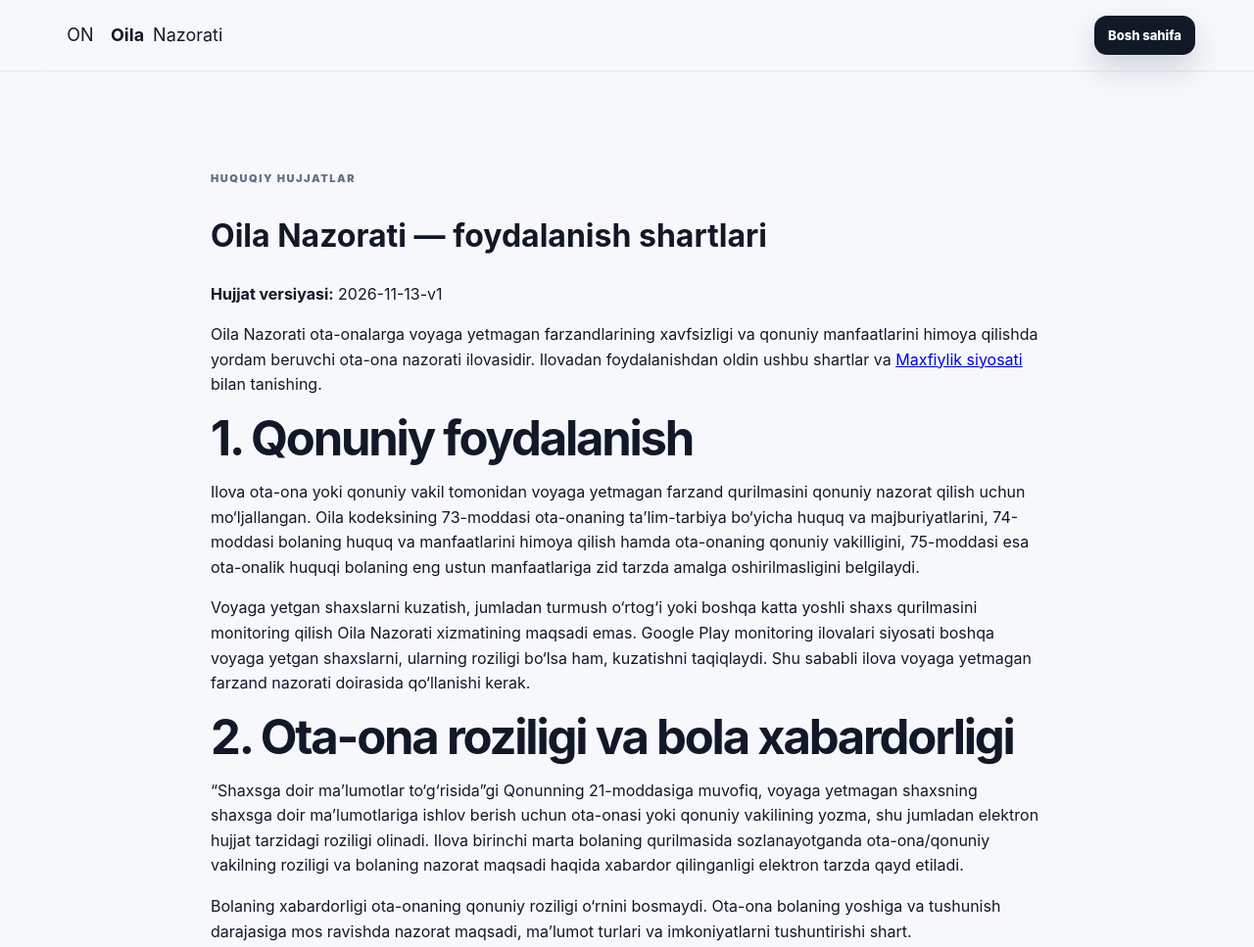
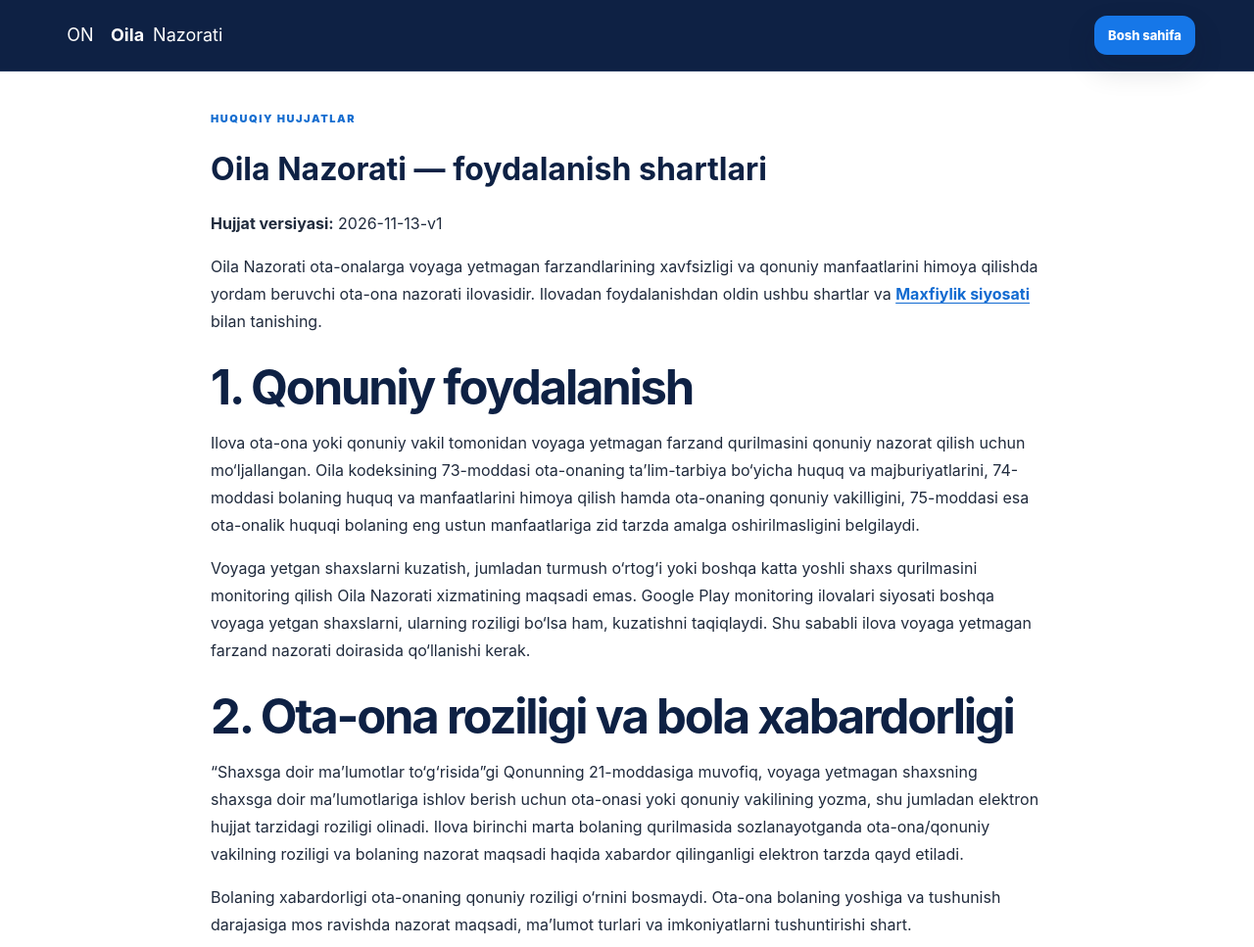
Before and after one commit to sardoryakubov94-source/OilaNazorati, a plain HTML site: page terms.html in a window 1280 px wide. Shown: the top 967 px of the page at 98% size. Drawn offline with Linux system fonts and the light colour scheme.

Commit message:
Restyle iOS-linked usage terms page for contrast

```diff
--- a/terms.html
+++ b/terms.html
@@ -5,6 +5,20 @@
 <meta name="theme-color" content="#08111f">
 <title>Foydalanish shartlari — Oila Nazorati</title>
 <link rel="stylesheet" href="site.css?v=3">
+<style>
+:root{--on-navy:#0e2144;--on-blue:#1677e8}
+body{background:#fff;color:#172033}
+header,footer{background:var(--on-navy);color:#fff;border-color:#20365c}
+header .brand,footer .brand{color:#fff}
+header .btn,footer .btn{background:var(--on-blue);color:#fff}
+main.section{background:#fff;padding:34px 0 56px}
+main .wrap{background:#fff;color:#172033}
+main h1{color:var(--on-navy);line-height:1.2}
+main h2{color:var(--on-navy);margin-top:28px}
+main p{color:#202b3d;line-height:1.75}
+main a{color:#126bd1;font-weight:650;text-decoration:underline;text-underline-offset:3px}
+main label{color:#176ed0}
+</style>
 </head>
 <body>
 <header><div class="wrap nav"><a class="brand" href="index.html"><span>ON</span><b>Oila</b> Nazorati</a><a class="btn small" href="index.html">Bosh sahifa</a></div></header>
```
